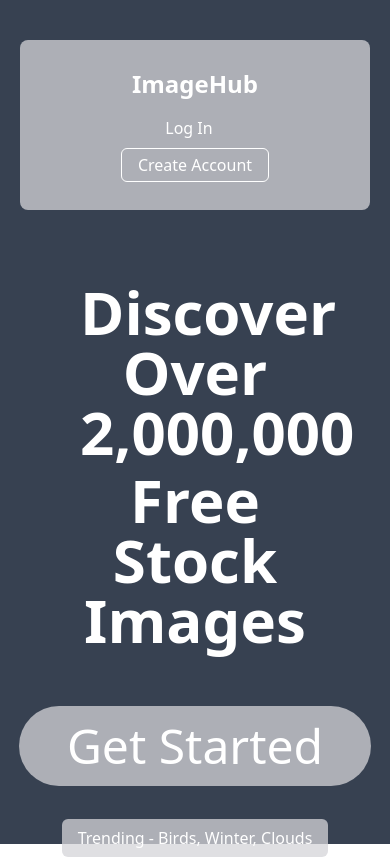
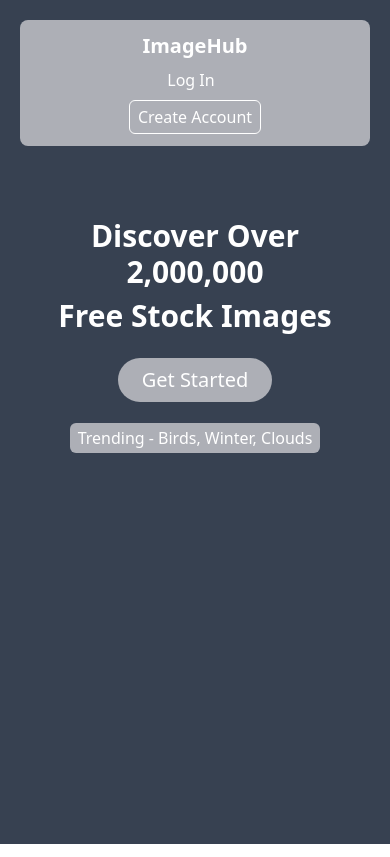
Before and after one commit to vanshmathur2003/imagehub, a React (Vite) app: page / in a window 390 px wide. Built offline with nearby package versions, Linux system fonts and the light colour scheme; no server answers.

Commit message:
feat
responsive css added
download option added

```diff
--- a/src/components/buttonSugg.jsx
+++ b/src/components/buttonSugg.jsx
@@ -5,7 +5,7 @@ const ButtonSugg = ({ setTerm }) => {
         setTerm(text)
     }
     return (
-        <div className="flex justify-center rounded-md shadow-sm mb-10" role="group">
+        <div className=" hidden md:flex justify-center rounded-md shadow-sm mb-10 " role="group">
             <button onClick={() => handleButtonClick("car")} type="button" className="px-4 py-2 text-sm font-medium text-gray-900 bg-white border border-gray-200 rounded-s-lg hover:bg-gray-100 hover:text-blue-700 focus:z-10 focus:ring-2 focus:ring-blue-700 focus:text-blue-700 dark:bg-gray-700 dark:border-gray-600 dark:text-white dark:hover:text-white dark:hover:bg-gray-600 dark:focus:ring-blue-500 dark:focus:text-white">
                 car
             </button>
--- /dev/null
+++ b/src/components/footer.jsx
@@ -0,0 +1,28 @@
+
+const Footer = () => {
+  return (
+    <footer className="bg-white py-5 mt-10 ">
+      <div className="container mx-auto">
+        <div className="flex flex-col justify-center items-center">
+          <p className="text-gray-700 mb-4 font-bold">Made by Vansh</p>
+          <div className="flex justify-center items-center">
+            <button
+              onClick={() => window.open('https://github.com/vanshmathur2003', '_blank')}
+              className="bg-gray-700 text-white py-2 px-4 rounded mr-4 hover:bg-gray-600"
+            >
+              GitHub
+            </button>
+            {/* <button
+              onClick={() => window.open('www.linkedin.com/in/vansh-nandan-mathur-93b059246', '_blank')}
+              className="bg-blue-500 text-white py-2 px-4 rounded hover:bg-blue-400"
+            >
+              LinkedIn
+            </button> */}
+          </div>
+        </div>
+      </div>
+    </footer>
+  );
+};
+
+export default Footer;
--- a/src/components/imageCard.jsx
+++ b/src/components/imageCard.jsx
@@ -4,7 +4,7 @@ const ImageCard = ({ image }) => {
   // const tags = image.tags.split(',');
   console.log(image)
   return (
-    <div className="max-w-sm rounded overflow-hidden shadow-lg bg-white ">
+    <div className="max-w-sm rounded overflow-hidden shadow-lg bg-white mx-auto ">
       <img src={image.webformatURL} alt="" className="w-full" />
       <div className="px-6 py-4">
         <div className="font-bold text-purple-500 mb-2">
@@ -25,7 +25,12 @@ const ImageCard = ({ image }) => {
           </li>
           <li>
             <button onClick={() => window.location.href = image.previewURL} className="bg-white hover:bg-gray-100 text-gray-800 font-semibold py-2 px-4 border border-gray-400 rounded shadow mt-3">
-              Free Download
+              Download Preview
+            </button>
+          </li>
+          <li>
+            <button onClick={() => window.location.href = image.largeImageURL} className="bg-white hover:bg-gray-100 text-gray-800 font-semibold py-2 px-4 border border-gray-400 rounded shadow mt-3">
+              Free HD Download
             </button>
           </li>
         </ul>
--- a/src/mainPages/App.jsx
+++ b/src/mainPages/App.jsx
@@ -2,6 +2,7 @@ import { useState, useEffect } from 'react'
 import ImageCard from '../components/imageCard.jsx'
 import SearchBar from '../components/searchBar.jsx'
 import ButtonSugg from '../components/buttonSugg.jsx'
+import Footer from '../components/footer.jsx'
 const API = import.meta.env.VITE_API_KEY
 
 
@@ -22,31 +23,46 @@ const App = () => {
     }, [term]
   );
   return (
-    <div className='bg-gray-800 pb-20 pt-10'>
-      <div className=' flex flex-col md:flex-row justify-between items-center px-5 py-7 mx-5 bg-zinc-300 bg-opacity-75 rounded-lg'>
-        <div className=" text-white mb-4 md:mb-0 md:mr-4 text-2xl font-bold">ImageHub</div>
-        <div className=" flex flex-col md:flex-row">
-          <button className='mr-3 mb-2 md:mb-0 text-white hover:text-black'>Log In</button>
-          <button className='border border-solid border-white bg-transparent text-white rounded-md py-1 px-4 hover:text-black hover:border-black'>
+    <div className='bg-gray-800  pt-5 md:pt-10'>
+      {/* Navbar */}
+      <div className='flex flex-col md:flex-row justify-between items-center px-5 py-3 md:py-7 mx-5 bg-zinc-300 bg-opacity-75 rounded-lg'>
+        <div className='text-white mb-2 md:mb-0 md:mr-4 text-lg md:text-2xl font-bold'>
+          ImageHub
+        </div>
+        <div className='flex flex-col md:flex-row'>
+          <button className='mr-2 mb-2 md:mb-0 text-white hover:text-black'>
+            Log In
+          </button>
+          <button className='border border-solid border-white bg-transparent text-white rounded-md py-1 px-2 md:px-4 hover:text-black hover:border-black'>
             Create Account
           </button>
         </div>
       </div>
-      <div className="container mx-auto" >
+      {/* Main Content */}
+      <div className='container mx-auto'>
         <SearchBar searchText={(text) => setTerm(text)} />
         <ButtonSugg setTerm={setTerm} />
-        {!isLoading && images.length === 0 && <h1 className="text-5xl text-center mx-auto mt-32">No Images Found</h1>}
-        {
-          isLoading ? <h1 className="text-6xl text-center mx-auto mt-32">Loading...</h1> :
-            <div className="grid grid-cols-3 gap-4">
-              {images.map(image => (
-                <ImageCard key={image.id} image={image} />
-              ))}
-            </div>
-        }
-      </div >
+        {!isLoading && images.length === 0 && (
+          <h1 className='text-3xl md:text-5xl text-center mx-auto mt-8 md:mt-32'>
+            No Images Found
+          </h1>
+        )}
+        {isLoading ? (
+          <h1 className='text-4xl md:text-6xl text-center mx-auto mt-8 md:mt-32'>
+            Loading...
+          </h1>
+        ) : (
+          <div className=' grid grid-cols-1 md:grid-cols-3 gap-4'>
+            {images.map((image) => (
+              <ImageCard key={image.id} image={image} />
+            ))}
+          </div>
+        )}
+      </div>
+      <Footer/>
     </div>
-  )
-}
+
+  );
+};
 
 export default App
--- a/src/mainPages/home.jsx
+++ b/src/mainPages/home.jsx
@@ -1,21 +1,22 @@
-// import homeImg from '../assets/mo-TunS36a18R0-unsplash.jpg';
 import { Link } from 'react-router-dom';
 
 const Home = () => {
   return (
-        <div className='bg-gray-700 w-screen h-screen'>
-            {/* Background image */}
-            {/* <div className='absolute inset-0'>
-                <img src={homeImg} className='w-full h-full object-cover' alt="Background" />
-            </div> */}
-            {/* *** */}
+    <div className="bg-gray-700 w-screen h-screen  ">
       {/* Navbar */}
-            <div className='pt-10'>
-                <div id='navbar' className='relative flex flex-col md:flex-row justify-between items-center px-5 py-7 mx-5  bg-zinc-300 bg-opacity-75 rounded-lg'>
-                    <div className="relative text-white mb-4 md:mb-0 md:mr-4 text-2xl font-bold">ImageHub</div>
+      <div className="pt-5 md:pt-10">
+        <div
+          id="navbar"
+          className="relative flex flex-col md:flex-row justify-between items-center px-5 py-3 md:py-7 mx-5 bg-zinc-300 bg-opacity-75 rounded-lg"
+        >
+          <div className="relative text-white mb-2 md:mb-0 md:mr-4 text-xl md:text-2xl font-bold">
+            ImageHub
+          </div>
           <div className="relative flex flex-col md:flex-row">
-                        <button className='mr-3 mb-2 md:mb-0 text-white hover:text-black'>Log In</button>
-                        <button className='border border-solid border-white bg-transparent text-white rounded-md py-1 px-4 hover:text-black hover:border-black'>
+            <button className="mr-2 mb-2 md:mb-0 text-white hover:text-black">
+              Log In
+            </button>
+            <button className="border border-solid border-white bg-transparent text-white rounded-md py-1 px-2 md:px-4 hover:text-black hover:border-black">
               Create Account
             </button>
           </div>
@@ -23,34 +24,29 @@ const Home = () => {
       </div>
       {/* *** */}
       {/* text */}
-            <div className='relative text-white mt-6 text-6xl text-center px-20 pt-12 font-extrabold '>
-                <h1>
-                    Discover Over 2,000,000
-                </h1>
-                <h1 className='pt-2'>
-                    Free Stock Images
-                </h1>
+      <div className="relative text-white mt-6 text-3xl md:text-6xl text-center px-5 md:px-20 pt-12 font-extrabold">
+        <h1>Discover Over 2,000,000</h1>
+        <h1 className="pt-2">Free Stock Images</h1>
       </div>
       {/* *** */}
       {/* getStarted */}
-            <div className='flex justify-center pt-14 pb-2'>
-                <Link to='/SearchImages'>
-                    <button className="relative text-5xl bg-opacity-75 bg-zinc-300 hover:text-gray-700 text-white  py-4 px-12 rounded-full">
+      <div className="flex justify-center pt-6 md:pt-14 pb-2">
+        <Link to="/SearchImages">
+          <button className="relative text-xl md:text-5xl bg-opacity-75 bg-zinc-300 hover:text-gray-700 text-white py-2 md:py-4 px-6 md:px-12 rounded-full">
             Get Started
           </button>
         </Link>
       </div>
       {/* *** */}
       {/* trending */}
-            <div className='mt-8 text-center'>
-                <span className='relative bg-zinc-300 bg-opacity-75 text-white px-4 py-2 rounded-md'>
+      <div className="mt-4 md:mt-8 text-center">
+        <span className="relative bg-zinc-300 bg-opacity-75 text-white px-2 py-1 md:px-4 md:py-2 rounded-md ">
           Trending - Birds, Winter, Clouds
         </span>
       </div>
       {/* *** */}
-
     </div>
   );
-}
+};
 
 export default Home;
```
Also changed, not shown: src/components/searchBar.jsx (+12 -14 lines), src/index.css (line endings or trailing spaces). Lines whose indentation alone changed are shown as unchanged.
